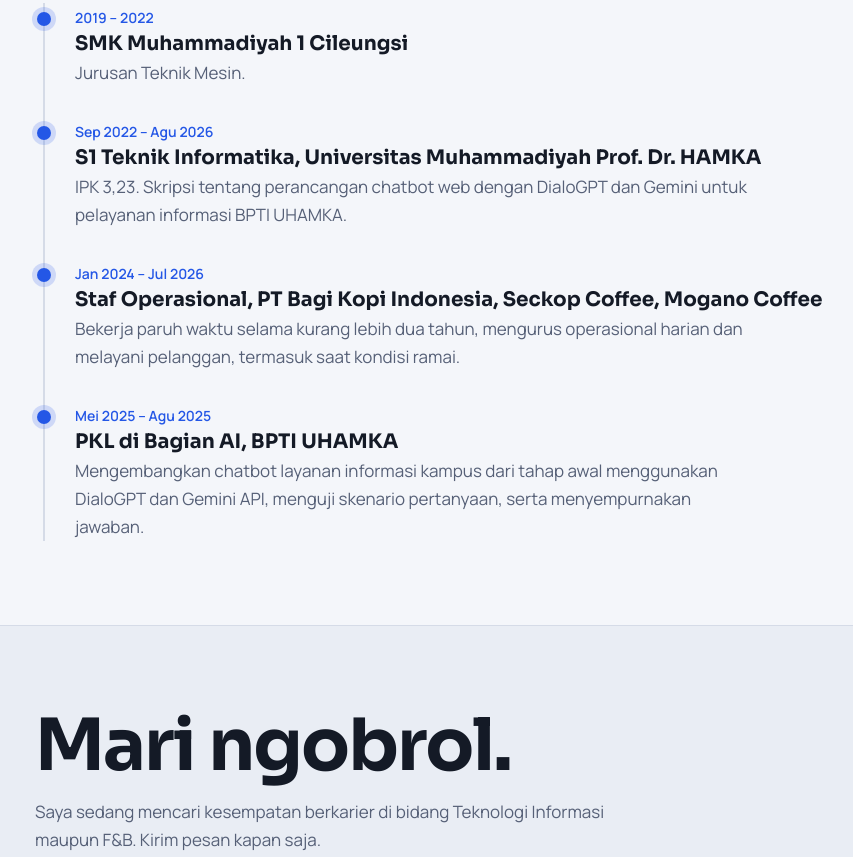
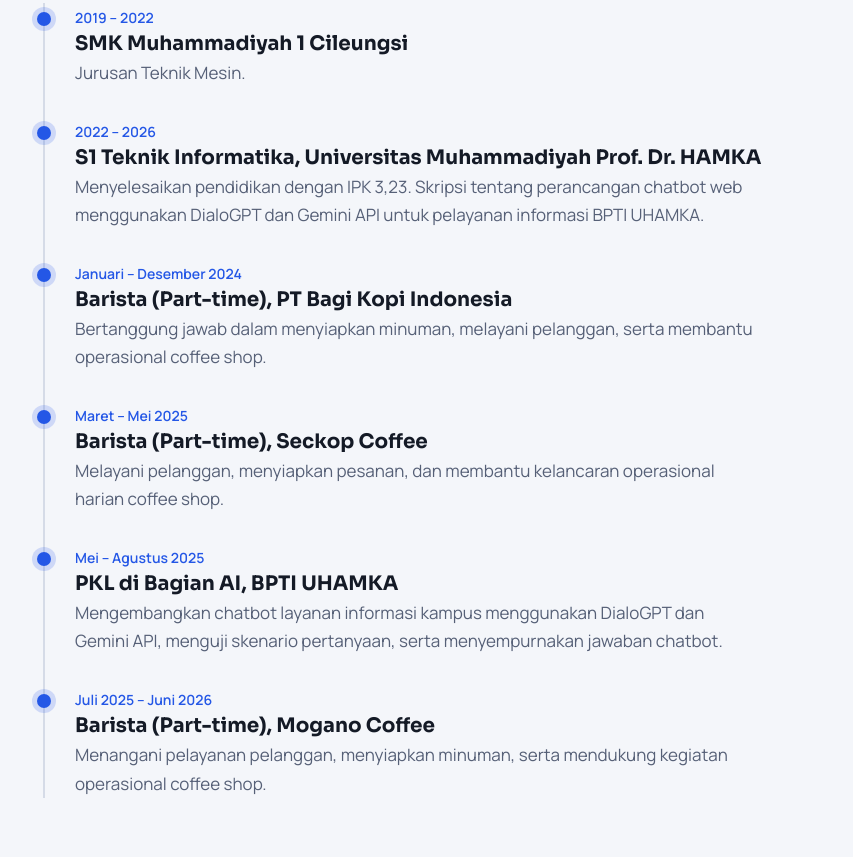
Before and after one commit to renopranowo22-boop/portfolio, a plain HTML site: page index.html in a window 1280 px wide. Shown: the part 3160-4017 px from the top of the page, without its empty margins (69-922 px from the left). Drawn offline with Linux system fonts and the light colour scheme.

Commit message:
Update education and work experience sections

```diff
--- a/index.html
+++ b/index.html
@@ -198,6 +198,7 @@
         <h2>Perjalanan</h2>
         <p class="sub">Pendidikan dan pengalaman, berurutan.</p>
 
+
 <div class="timeline">
   <article>
     <time>2019 – 2022</time>
@@ -206,31 +207,53 @@
   </article>
 
   <article>
-            <time>Sep 2022 – Agu 2026</time>
+    <time>2022 – 2026</time>
     <h3>S1 Teknik Informatika, Universitas Muhammadiyah Prof. Dr. HAMKA</h3>
     <p>
-              IPK 3,23. Skripsi tentang perancangan chatbot web dengan DialoGPT dan Gemini
+      Menyelesaikan pendidikan dengan IPK 3,23. Skripsi tentang
+      perancangan chatbot web menggunakan DialoGPT dan Gemini API
       untuk pelayanan informasi BPTI UHAMKA.
     </p>
   </article>
 
   <article>
-            <time>Jan 2024 – Jul 2026</time>
-            <h3>Staf Operasional, PT Bagi Kopi Indonesia, Seckop Coffee, Mogano Coffee</h3>
+    <time>Januari – Desember 2024</time>
+    <h3>Barista (Part-time), PT Bagi Kopi Indonesia</h3>
     <p>
-              Bekerja paruh waktu selama kurang lebih dua tahun, mengurus operasional harian
-              dan melayani pelanggan, termasuk saat kondisi ramai.
+      Bertanggung jawab dalam menyiapkan minuman, melayani pelanggan,
+      serta membantu operasional coffee shop.
     </p>
   </article>
 
   <article>
-            <time>Mei 2025 – Agu 2025</time>
+    <time>Maret – Mei 2025</time>
+    <h3>Barista (Part-time), Seckop Coffee</h3>
+    <p>
+      Melayani pelanggan, menyiapkan pesanan, dan membantu
+      kelancaran operasional harian coffee shop.
+    </p>
+  </article>
+
+  <article>
+    <time>Mei – Agustus 2025</time>
     <h3>PKL di Bagian AI, BPTI UHAMKA</h3>
     <p>
-              Mengembangkan chatbot layanan informasi kampus dari tahap awal menggunakan
-              DialoGPT dan Gemini API, menguji skenario pertanyaan, serta menyempurnakan jawaban.
+      Mengembangkan chatbot layanan informasi kampus menggunakan
+      DialoGPT dan Gemini API, menguji skenario pertanyaan,
+      serta menyempurnakan jawaban chatbot.
     </p>
   </article>
+
+  <article>
+    <time>Juli 2025 – Juni 2026</time>
+    <h3>Barista (Part-time), Mogano Coffee</h3>
+    <p>
+      Menangani pelayanan pelanggan, menyiapkan minuman,
+      serta mendukung kegiatan operasional coffee shop.
+    </p>
+  </article>
+</div>
+
         </div>
       </section>
     </main>
```
Lines whose indentation alone changed are shown as unchanged.
